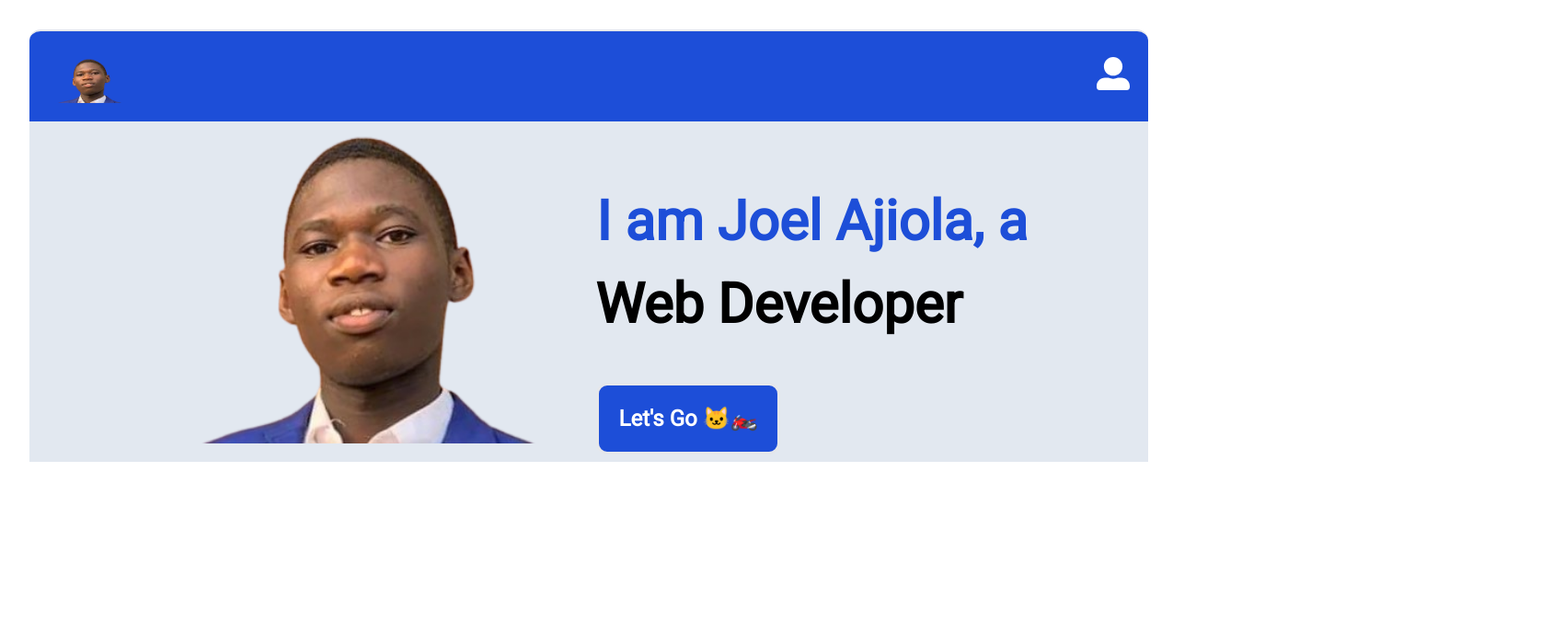
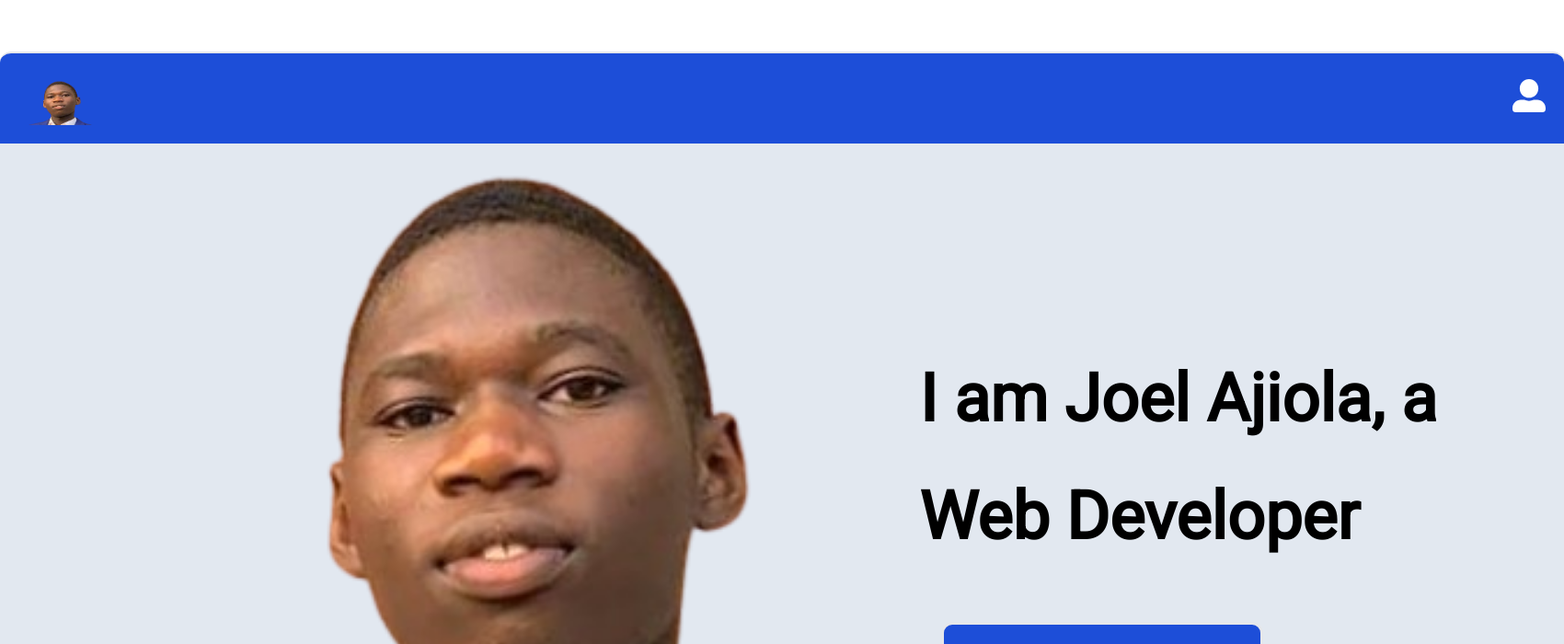
Before and after one commit to Joel0007tech/web-dev-portfolio, a React (Vite) app: page / in a window 1280 px wide. Shown: the top 700 px of the page at 92% size, 1700 px wide, since content can reach past the window. Built offline with nearby package versions, Linux system fonts and the light colour scheme.

Commit message:
update to my portfolio

```diff
--- a/src/App.css
+++ /dev/null
@@ -1,42 +0,0 @@
-#root {
-  max-width: 1500px;
-  margin: 0 auto;
-  padding: 2rem;
-  text-align: center;
-}
-
-.logo {
-  height: 6em;
-  padding: 1.5em;
-  will-change: filter;
-  transition: filter 300ms;
-}
-.logo:hover {
-  filter: drop-shadow(0 0 2em #646cffaa);
-}
-.logo.react:hover {
-  filter: drop-shadow(0 0 2em #61dafbaa);
-}
-
-@keyframes logo-spin {
-  from {
-    transform: rotate(0deg);
-  }
-  to {
-    transform: rotate(360deg);
-  }
-}
-
-@media (prefers-reduced-motion: no-preference) {
-  a:nth-of-type(2) .logo {
-    animation: logo-spin infinite 20s linear;
-  }
-}
-
-.card {
-  padding: 2em;
-}
-
-.read-the-docs {
-  color: #888;
-}
--- a/src/App.jsx
+++ b/src/App.jsx
@@ -1,6 +1,5 @@
 import React from 'react'
 import {BrowserRouter, Routes, Route} from "react-router-dom";
-import './App.css'
 import Home from './Components/Home'
 import About  from './Components/About';
 import Skills from './Components/Skills';
--- a/src/Components/Home.jsx
+++ b/src/Components/Home.jsx
@@ -16,8 +16,9 @@ const Home = () => {
     <>
      <div>
      <div
-        className="p-5 h-full w-full sm:h-full sm:w-full sm:overflow-hidden pt-7
-         bg-blue-700 border-b-0 border-r-0 border-l-0 border-t-2 rounded-t-xl"
+        className="p-5 h-full w-[1700px] sm:h-full sm:w-[300px] sm:overflow-hidden pt-7
+         bg-blue-700 border-b-0 border-r-0 border-l-0
+          border-t-2 rounded-t-xl m-auto mt-14 sm:mt-0"
       >
         <div
           className=" overflow-hidden"
@@ -59,14 +60,16 @@ const Home = () => {
           </div>
         )}
         </div>
-    <div className='w-full h-full bg-slate-200 flex space-x-4 sm:flex sm:flex-col justify-center sm:h-[450px]'>
-  <img src={image} alt="my image" className='h-[350px] sm:h-[210px]'/>
-<div className='flex flex-col pt-16 sm:space-y-3 sm:pt-5'>
-  <h3 className='text-6xl font-bold leading-normal text-blue-700 sm:text-3xl sm:font-bold' style={Font}>{homeText.first}</h3>
-    <h2 className='text-6xl font-bold leading-normal relative right-9 sm:text-3xl sm:right-3' style={Font}>{homeText.second}</h2>
-    <a href='https://github.com/Joel0007tech' className='font-semibold w-[200px]
-     p-5 bg-blue-700 text-white mt-10 mb-2 text-2xl sm:text-lg sm:m-auto sm:p-3
-     hover:text-blue-700 hover:bg-slate-400 border-[3px] rounded-xl sm:rounded-md' style={Font}>
+    <div className='w-[1700px] sm:w-[300px]  h-full sm:h-full bg-slate-200 flex space-x-4 sm:flex
+     sm:flex-col justify-center m-auto pb-9 sm:overflow-hidden'>
+  <img src={image} alt="my image" className='h-[750px] sm:h-[150px] sm:w-[210px] sm:m-auto'/>
+<div className='flex flex-col pt-56 gap-5 sm:pt-5'>
+  <h3 className='text-7xl font-bold leading-normal relative right-20 sm:text-3xl sm:font-bold sm:left-4' style={Font}>{homeText.first}</h3>
+    <h2 className='text-7xl font-bold leading-normal relative right-20 sm:text-3xl sm:right-3 sm:text-center' style={Font}>{homeText.second}</h2>
+    <a href='https://github.com/Joel0007tech' className='font-semibold w-[350px] sm:w-[200px]
+     p-7 bg-blue-700 text-white mt-10 mb-2 text-4xl sm:text-lg sm:m-auto sm:p-3
+     hover:text-blue-700 hover:bg-slate-400 border-[3px]
+      rounded-xl sm:rounded-md text-center relative right-14 sm:relative sm:right-3' style={Font}>
       {link.firstText}</a>
   </div>
 </div>
```
